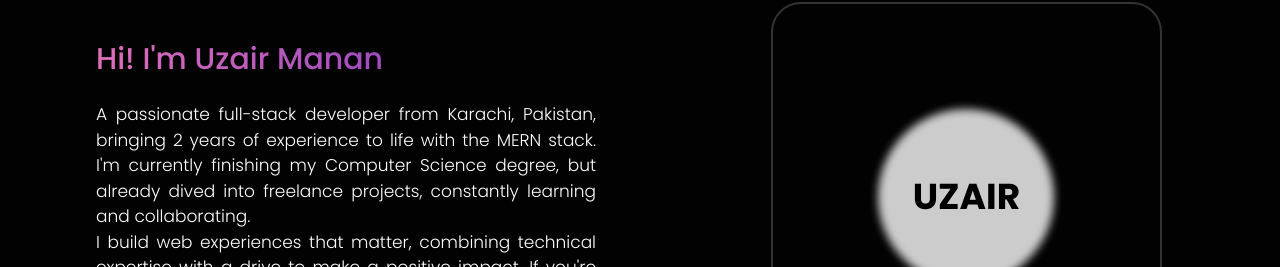
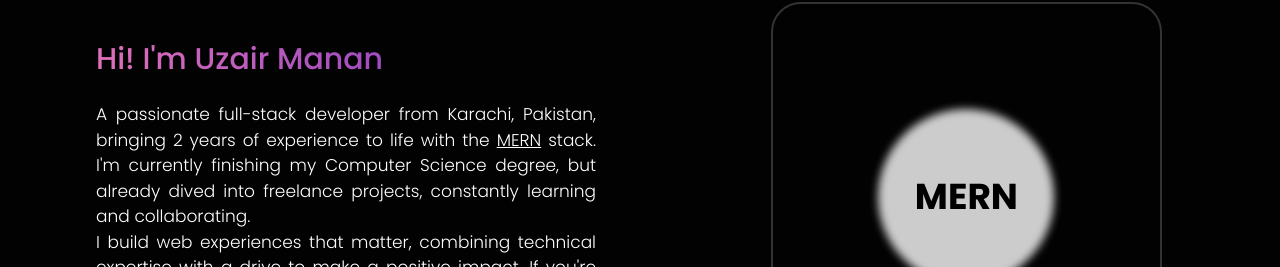
Before and after one commit to M-Uzair-dev/Portfolio, a React (Vite) app: page / in a window 1280 px wide. Shown: the part 921-1188 px from the top of the page. Built offline with nearby package versions, Linux system fonts and the light colour scheme.

Commit message:
fixed main page and about page, added MERN Clickable link

```diff
--- a/src/pages/css/about.css
+++ b/src/pages/css/about.css
@@ -58,7 +58,7 @@
   text-align: justify;
   font-weight: 350;
 }
-.AboutText p br {
+br {
   margin-bottom: 20px;
 }
 .cardDivWrapper {
--- a/src/pages/js/About.jsx
+++ b/src/pages/js/About.jsx
@@ -22,11 +22,28 @@ const About = () => {
                 <motion.span
                   whileInView={{ opacity: 1 }}
                   initial={{ opacity: 0.4 }}
-                  transition={{ delay: index * 0.04, duration: 0.5 }}
+                  transition={{ delay: index * 0.04 }}
                   viewport={{ once: true }}
                   key={index}
+                  onClick={() => {
+                    char === "MERN"
+                      ? window.open(
+                          "https://www.google.com/search?client=opera-gx&q=MERN+Stack&sourceid=opera&ie=UTF-8&oe=UTF-8"
+                        )
+                      : null;
+                  }}
+                  style={
+                    char === "MERN" && {
+                      cursor: "pointer",
+                      textDecoration: "underline",
+                    }
+                  }
                 >
-                  {char + " "}
+                  {char === "MERN"
+                    ? char
+                    : char === "stack."
+                    ? " " + char + " "
+                    : char + " "}
                   {char === "collaborating." && <br />}
                 </motion.span>
               ))}
@@ -34,7 +51,7 @@ const About = () => {
           </div>
           <div className="cardDivWrapper">
             <div className="cardDiv">
-              <EvervaultCard text="UZAIR" />
+              <EvervaultCard text="MERN" />
             </div>
             <div className="hoverMe">
               <p>Hover</p>
```
